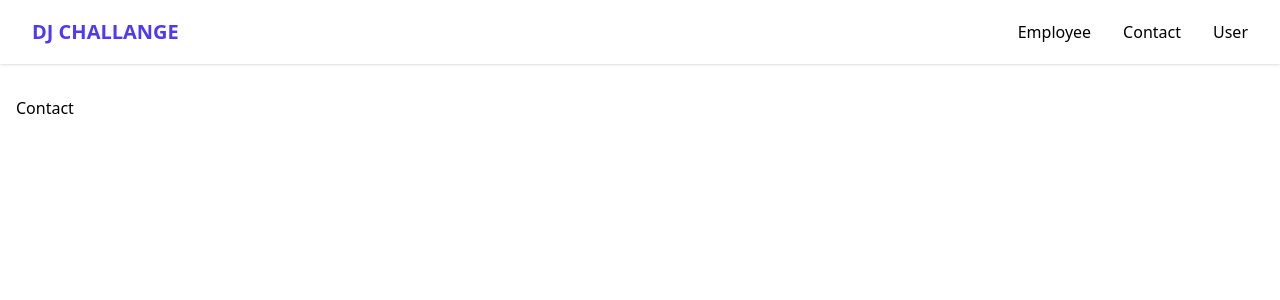
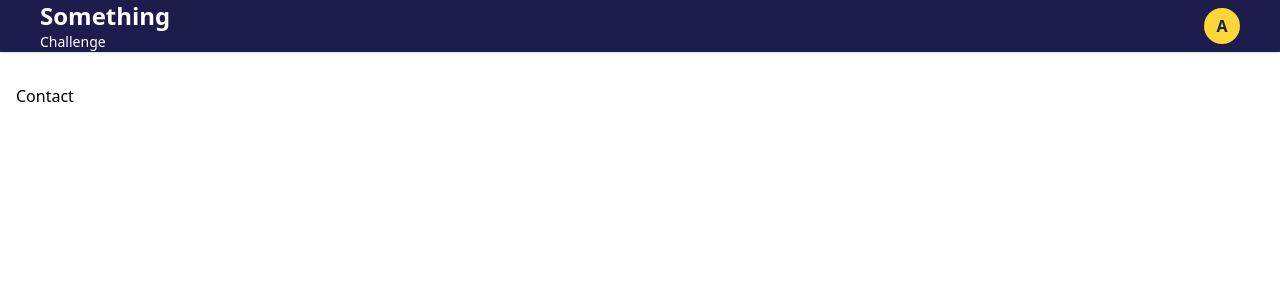
Before and after one commit to danieljacquin/employee-management-system-frontend, a React (Vite) app: page /contact in a window 1280 px wide. Shown: the top 300 px of the page. Built offline with nearby package versions, Linux system fonts and the light colour scheme; no server answers.

Commit message:
refactor(navbar): remove navlinks from navbar component

```diff
--- a/src/shared/components/navigation/Navbar.tsx
+++ b/src/shared/components/navigation/Navbar.tsx
@@ -1,22 +1,14 @@
-import { NavLink } from 'react-router-dom';
-
 const Navbar = () => {
   return (
-    <nav className="bg-white shadow-sm">
-      <div className="mx-auto max-w-7xl px-4 sm:px-6 lg:px-8">
-        <div className="flex h-16 justify-between items-center">
-          <div className="shrink-0">
-            <span className="text-xl font-bold text-indigo-600">DJ CHALLANGE</span>
-          </div>
-
-          <div className="hidden sm:flex sm:space-x-8">
-            <NavLink to="">Employee</NavLink>
-            <NavLink to="contact">Contact</NavLink>
-            <NavLink to="user">User</NavLink>
-          </div>
-        </div>
+    <header className="bg-[#1E1B4D] shadow-sm flex justify-between items-center px-10">
+      <div className="text-white leading-tight">
+        <p className="text-2xl font-bold">Something</p>
+        <p className="text-sm">Challenge</p>
       </div>
-    </nav>
+      <div className="bg-[#FED639] w-9 h-9 flex justify-center items-center rounded-3xl">
+        <p className="font-bold text-[#1E1B4D]">A</p>
+      </div>
+    </header>
   );
 };
 
```
